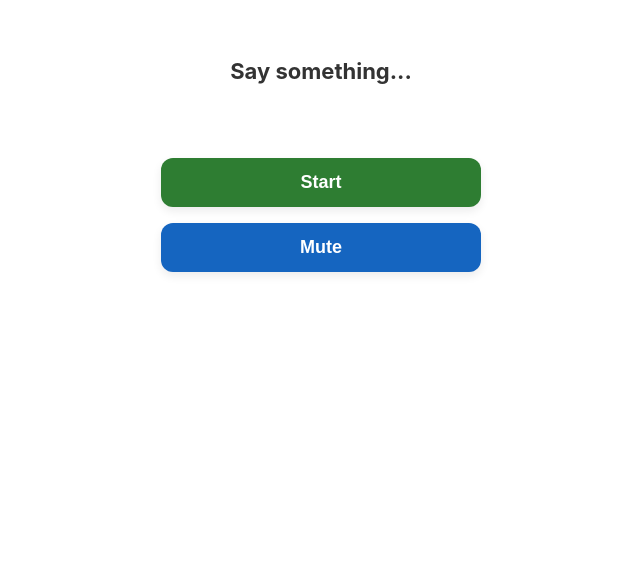
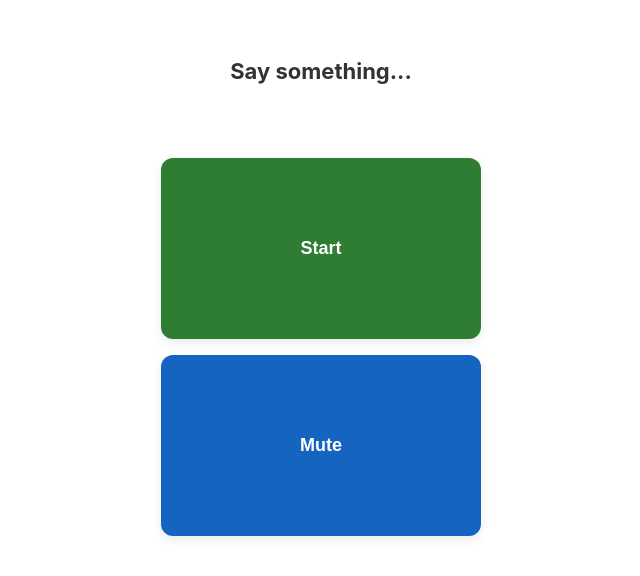
Before and after one commit to limj0009/speech-llm, a React (Create React App) app: page / in a window 1280 px wide. Shown: the top 576 px of the page, without its empty margins (319-959 px from the left). Built offline with nearby package versions, Linux system fonts and the light colour scheme; no server answers.

Commit message:
update css

```diff
--- a/src/App.css
+++ b/src/App.css
@@ -29,7 +29,7 @@
 
 .control-button {
   font-size: 18px;
-  padding: 14px;
+  padding: 80px;
   border-radius: 12px;
   border: none;
   color: white;
```
